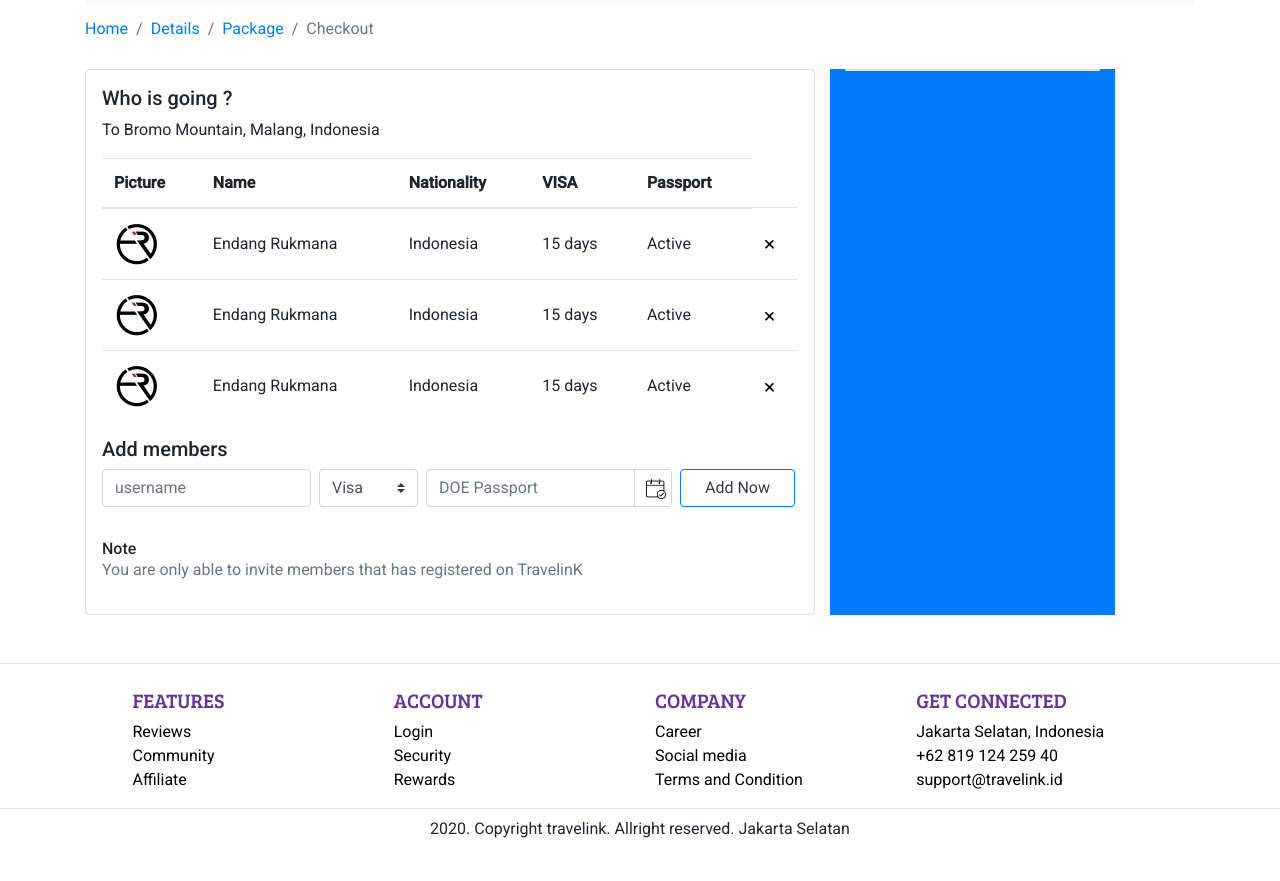
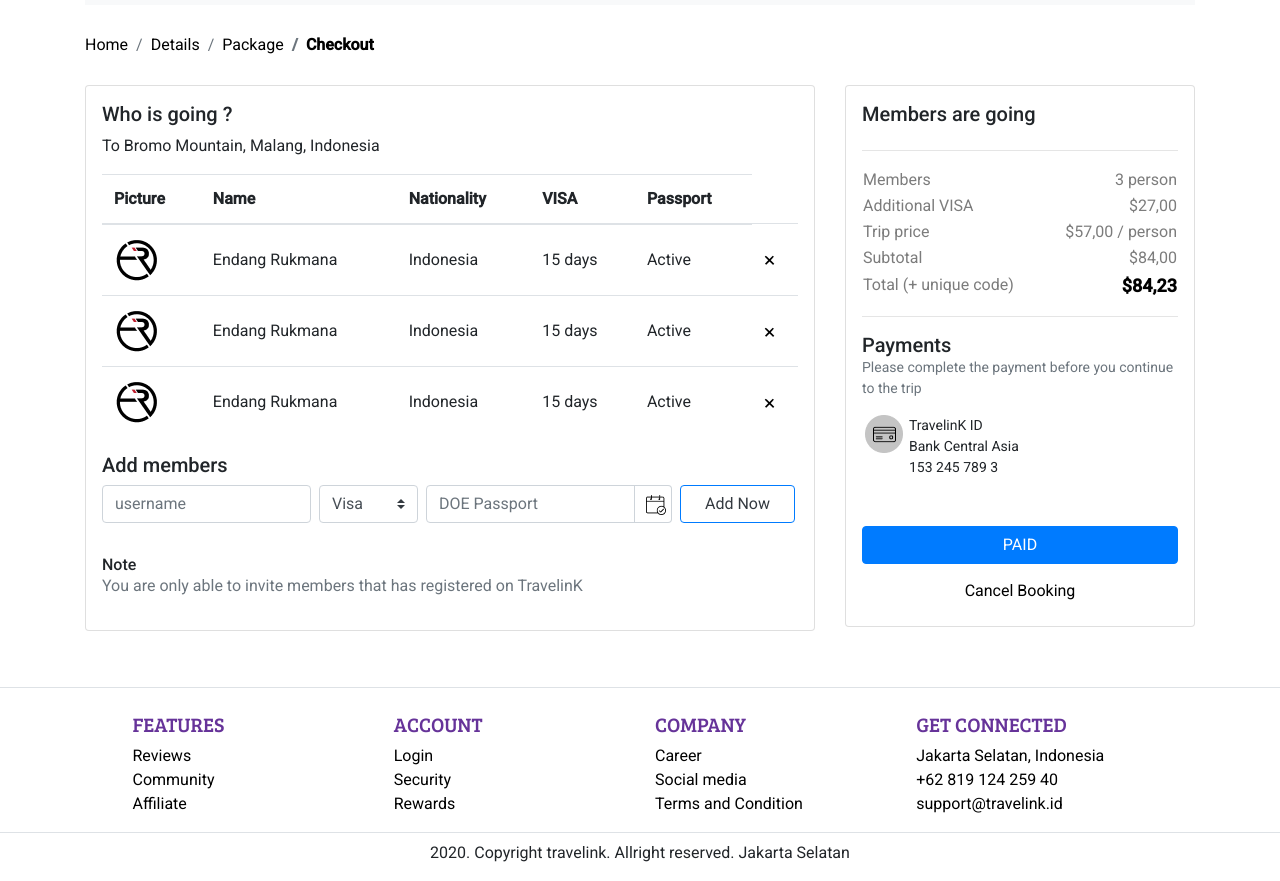
Before and after one commit to bro-rukman/endang_rukmana, a plain HTML site: page checkoutPage.html in a window 1280 px wide. Shown: the part 53-934 px from the top of the page. Before the commit the page ends 910 px from the top, so only its background shows below. Drawn offline with nearby package versions, Linux system fonts and the light colour scheme.

Commit message:
done checkout page

```diff
--- a/checkoutPage.html
+++ b/checkoutPage.html
@@ -34,7 +34,7 @@
     <!-- Breadcrumb  -->
     <section class="backgroundBreadCrumb">
         <section class=" container">
-            <nav class="breadcrumb breadCrumbItem pl-0 bg-transparent ">
+            <nav class="breadcrumb breadCrumbItem pl-0 bg-transparent mt-3 ">
                 <a class="breadcrumb-item" href="index.html">Home</a>
                 <a class="breadcrumb-item" href="detailPage.html">Details</a>
                 <a class="breadcrumb-item" href="detailPage.html">Package</a>
@@ -45,8 +45,8 @@
         <section class="checkout-details">
             <div class="container">
                 <div class="row">
-                    <div class="col-lg-8">
-                        <div class="card checkoutLeft p-3">
+                    <div class="col-lg-8 col-sm-12">
+                        <div class="card checkoutLeft p-3 mb-2">
                             <h5>Who is going ?</h5>
                             <p>To Bromo Mountain, Malang, Indonesia</p>
                             <table class="table">
@@ -95,7 +95,6 @@
                             <div class="members">
                                 <h5>Add members</h5>
                                 <form class="form-inline">
-
                                     <label for="inputUsername" class="sr-only">Name</label>
                                     <input type="text" name="inputUsername" class="form-control mb-2 mr-sm-2"
                                         id="inputUsername" placeholder="username">
@@ -107,7 +106,7 @@
                                         <option value="15 days">15 Days</option>
                                     </select>
                                     <label for="doePassport" class="sr-only">DOE Passport</label>
-                                    <div class="form-group mb-2 mr-sm-2">
+                                    <div class="form-group mb-2 mr-sm-2 mr-2">
                                         <input type="text" class="form-control datepicker" name="" id="doePassport"
                                             placeholder="DOE Passport">
                                     </div>
@@ -121,11 +120,53 @@
                             </div>
                         </div>
                     </div>
-                    <div class="col-lg-3 bg-primary">
-                        <div class="card"></div>
+                    <div class="col-lg-4 ">
+                        <div class="card cardCheckout rounded p-3">
+                            <h5 class="mb-2">Members are going</h5>
+                            <hr>
+                            <table class="priceInformation">
+                                <tr>
+                                    <th width="50%">Members</th>
+                                    <td class="text-right">3 person</td>
+                                </tr>
+                                <tr>
+                                    <th width="50%">Additional VISA</th>
+                                    <td class="text-right">$27,00</td>
+                                </tr>
+                                <tr>
+                                    <th width="50%">Trip price</th>
+                                    <td class="text-right">$57,00 / person</td>
+                                </tr>
+                                <tr>
+                                    <th width="50%">Subtotal</th>
+                                    <td class="text-right">$84,00</td>
+                                </tr>
+                                <tr>
+                                    <th width="50%">Total (+ unique code)</th>
+                                    <td class="text-right active">$84,23</td>
+                                </tr>
+                            </table>
+                            <hr>
+                            <h5 class="mb-0">Payments</h5>
+                            <p class="mt-0 text-muted">Please complete the payment before you
+                                continue to the trip</p>
+                            <div class="bank">
+                                <div class="bankItem pb-2">
+                                    <img src="frontend/images/bank/Group 64.png" alt="">
+                                </div>
+                                <div class="bankDetail">
+                                    <p>TravelinK ID</p>
+                                    <p>Bank Central Asia</p>
+                                    <p>153 245 789 3</p>
+                                </div>
+                            </div>
+                            <div class="btnPaid"><a href="#" class="btn btn-block btn-primary mt-5">PAID</a></div>
+                            <a href="" class="btn btn-block btn-cancel mt-2">Cancel Booking</a>
                         </div>
                     </div>
                 </div>
+            </div>
+        </section>
     </section>
 
     <!-- Footer -->
--- a/frontend/styles/main.scss
+++ b/frontend/styles/main.scss
@@ -267,6 +267,7 @@ header {
     min-height: 285px;
 }
 
+// section detailPage
 .bgBreadCrumb {
     margin-top: -240px;
     min-height: 100vh;
@@ -285,6 +286,7 @@ header {
         }
     }
 
+    // imageLeft
     .imageLeft {
         padding: 20px;
 
@@ -323,13 +325,7 @@ header {
             }
         }
 
-        .tripInformation {
-            th {
-                font-weight: 400;
-                font-size: 19px;
-                color: #046efa;
-            }
-        }
+
     }
 
     .gallery {
@@ -349,16 +345,105 @@ header {
         }
     }
 
+    // carddetails
+    .card-details {
+        .tripInformation {
+            th {
+                font-weight: 400;
+                font-size: 17px;
+            }
+        }
+    }
+
     .joinContainer {
         margin-top: -15px;
 
         .btn-joinNow {
             &:hover {
                 box-shadow: 0 2px 4px 0px rgba(0, 0, 0, 0.46);
+            }
+        }
+    }
 
+}
+
+// checkout page
+.backgroundBreadCrumb {
+    .breadCrumbItem {
+        a {
+            color: #000000;
+        }
+
+        span {
+            &.active {
+                font-weight: bold;
+                color: black;
+            }
+        }
+    }
+
+    .checkout-details {
+        .checkoutLeft {
+
+            .members {
+                .btnAddNow {
+
+
+                    &:hover {
+                        box-shadow: 0 2px 4px 0px rgba(0, 0, 0, 0.46);
+
+                    }
+
+                }
+            }
+        }
+
+        .cardCheckout {
+            th {
+                font-weight: 400;
+                font-size: 16px;
+                color: #7c7c7c;
+            }
+
+            td {
+                font-size: 16px;
+                color: #7c7c7c;
+
+                &.active {
+                    font-size: 18px;
+                    font-weight: bold;
+                    color: #000000;
+                }
+            }
+
+            p {
+                font-size: 14px;
+            }
+
+            .bank {
+                padding-left: 3px;
+                overflow: hidden;
+                float: left;
+
+                .bankItem {
+                    float: left;
+                    margin-right: 6px;
+                }
+
+                .bankDetail {
+                    p {
+                        margin-bottom: 0;
+                    }
+                }
+            }
+
+            .btn-cancel {
+                color: #000000;
+
+                &:hover {
+                    color: red;
+                }
             }
         }
     }
 }
-
-.checkout-details {}
```
Also changed, not shown: frontend/images/Group 24.png (deleted), frontend/images/bank/Group 64.png (added), frontend/images/features/Group 64.png (added), frontend/styles/main.css, 3 other files. Lines whose indentation alone changed are shown as unchanged.
